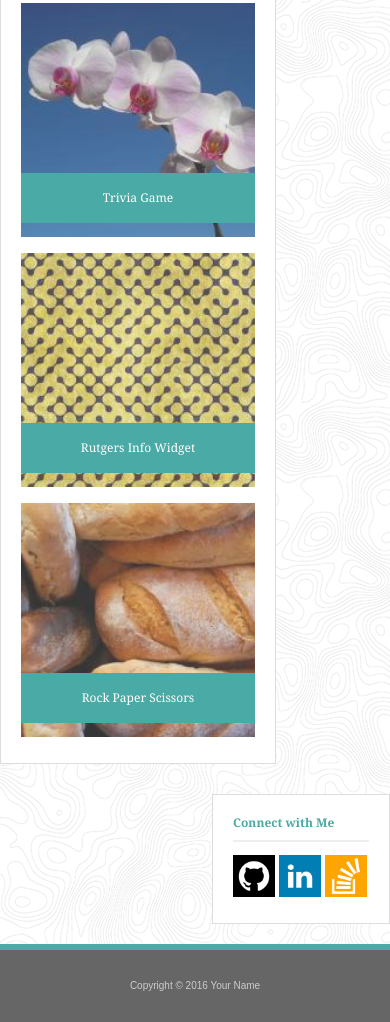
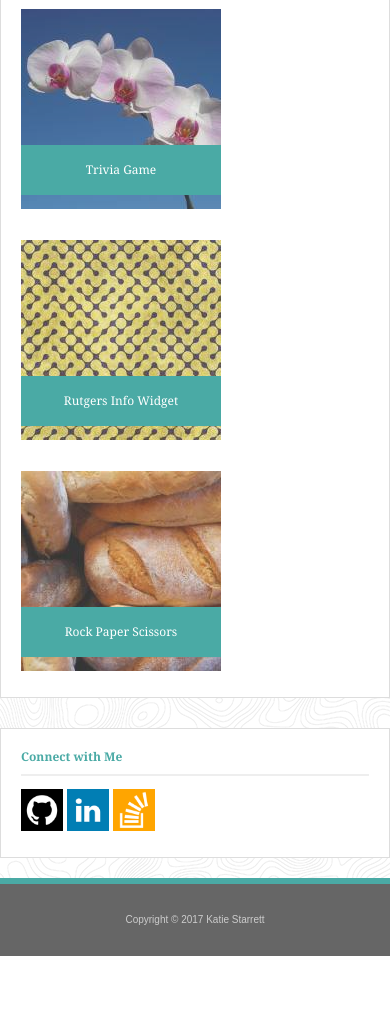
Before and after one commit to kstarre/Responsive-Portfolio, a plain HTML site: page portfolio.html in a window 390 px wide. Shown: the part 453-1475 px from the top of the page. After the commit the page ends 1409 px from the top, so only its background shows below. Drawn offline with Linux system fonts and the light colour scheme.

Commit message:
add media queries for 768px screen

```diff
--- a/assets/css/media.css
+++ b/assets/css/media.css
@@ -90,9 +90,25 @@
 
 
 @media only screen and (max-width: 768px) {
+	.sidebar {
+		max-width: 500px;
+	}
+	.main-section {
+		max-width: 500px;
+	}
+	.auth-image {
+		margin-top: 5px;
+		margin-right: 15px;
+	}
+	.work {
+		width: 200px;
+		margin: 10px 0 15px;
+	}
+	.work:nth-child(even) {
+		margin-right: 15px;
+	}
+}
+
+@media only screen and (max-width: 667px) {
 
 }
-
-@media only screen and (max-width: 640px) {
-
-}
--- a/portfolio.html
+++ b/portfolio.html
@@ -14,7 +14,7 @@
 
   <header id="masthead">
     <div class="container">
-      <a href="index.html" id="logo">Your Name</a>
+      <a href="index.html" id="logo">Katie Starrett</a>
       <nav>
         <a href="index.html">About</a>
         <a href="portfolio.html">Portfolio</a>
@@ -62,7 +62,7 @@
 
   <footer>
     <div class="container">
-      Copyright &copy; 2016 Your Name
+      Copyright &copy; 2017 Katie Starrett
     </div>
   </footer>
 
```
Also changed, not shown: contact.html (+2 -2 lines), index.html (+2 -2 lines).
